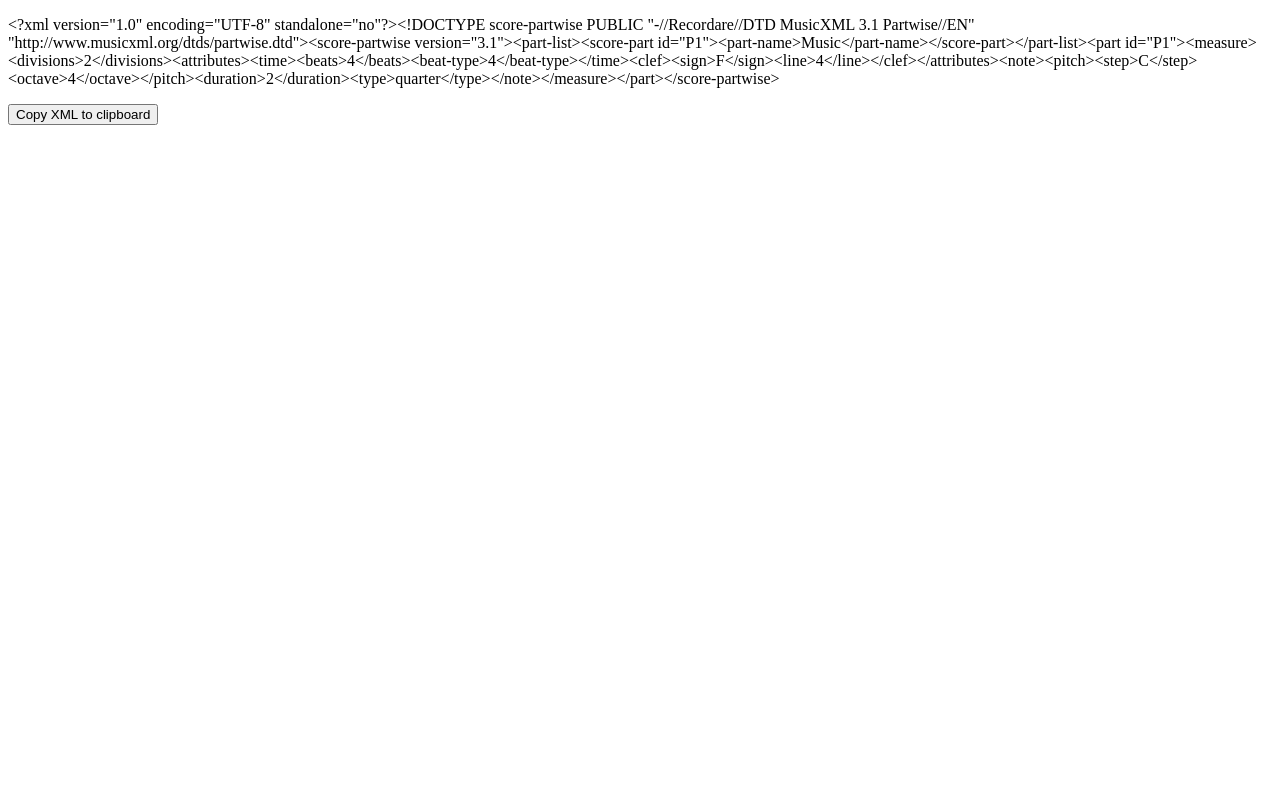
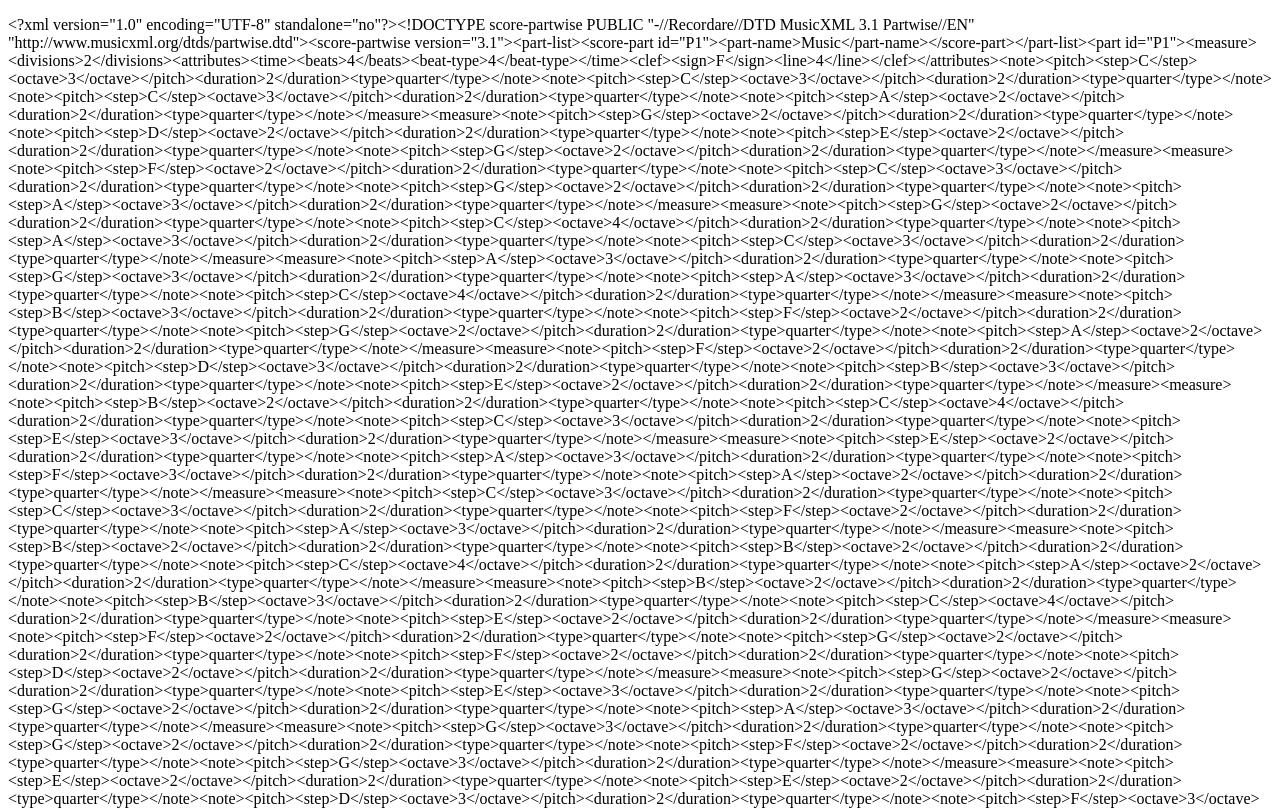
Before and after one commit to vincentwangg/MusicWorksheetGenerator, a plain HTML site: page index.html in a window 1280 px wide. Shown: the top 808 px of the page. Drawn offline with Linux system fonts and the light colour scheme.

Commit message:
Finish music generator

```diff
--- a/index.html
+++ b/index.html
@@ -8,6 +8,7 @@
 <div>
     <p id="output"></p>
 </div>
+<script src="opensheetmusicdisplay.min.js"></script>
 
 <script>
     let prettifyXml = function(sourceXml)
@@ -78,24 +79,38 @@
 </script>
 <button onclick="copyXML()">Copy XML to clipboard</button>
 <script>
+    let pianoNoteRange = ["A0", "B0", "C1", "D1", "E1", "F1", "G1", "A1", "B1", "C2", "D2", "E2", "F2", "G2", "A2", "B2", "C3", "D3", "E3", "F3", "G3", "A3", "B3", "C4", "D4", "E4", "F4", "G4", "A4", "B4", "C5", "D5", "E5", "F5", "G5", "A5", "B5", "C6", "D6", "E6", "F6", "G6", "A6", "B6", "C7", "D7", "E7", "F7", "G7", "A7", "B7", "C8"];
+
     let baseMusicXML = new DOMParser().parseFromString("<?xml version=\"1.0\" encoding=\"UTF-8\" standalone=\"no\"?><!DOCTYPE score-partwise PUBLIC \"-//Recordare//DTD MusicXML 3.1 Partwise//EN\" \"http://www.musicxml.org/dtds/partwise.dtd\"><score-partwise version=\"3.1\"><part-list><score-part id=\"P1\"><part-name>Music</part-name></score-part></part-list><part id=\"P1\"></part></score-partwise>", "application/xml");
 
-    let measure1 = baseMusicXML.createElement("measure");
-    baseMusicXML.getElementsByTagName("part")[0].appendChild(measure1);
-    let attributes = baseMusicXML.createElement("attributes");
-    attributes.appendChild(createTimeSignature());
-    attributes.appendChild(createClef("bass"));
-    let divisions = createElement("divisions");
-    divisions.innerHTML = "2";
-    measure1.appendChild(divisions);
-    measure1.appendChild(attributes);
-    measure1.appendChild(createNote("quarter", "C", 4));
+    for (let i = 0; i < 20; i++) {
+        let measure = createMeasure();
 
-    // document.getElementById("output").innerText = prettifyXml(new XMLSerializer().serializeToString(baseMusicXML));
+        if (i === 0) {
+            let divisions = createElement("divisions");
+            let attributes = baseMusicXML.createElement("attributes");
+            divisions.innerHTML = "2";
+            attributes.appendChild(createTimeSignature());
+            attributes.appendChild(createClef("bass"));
+            measure.appendChild(divisions);
+            measure.appendChild(attributes);
+        }
+        for (let j = 0; j < 4; j++) {
+            measure.appendChild(createRandomNoteWithinRangeInclusive("D2", "C4")); // easy mode bass clef
+            // measure.appendChild(createRandomNoteWithinRangeInclusive("B1", "F4")); // hard mode bass clef
+        }
+        baseMusicXML.getElementsByTagName("part")[0].appendChild(measure);
+    }
+
     document.getElementById("output").innerText = new XMLSerializer().serializeToString(baseMusicXML);
 
     function createElement(elementName) {
         return baseMusicXML.createElement(elementName);
+    }
+
+    function createMeasure() {
+        let measureElement = createElement("measure");
+        return measureElement;
     }
 
     function createClef(clefMode = "treble") {
@@ -149,6 +164,20 @@
         return note;
     }
 
+    function createRandomNoteWithinRangeInclusive(lowerLimit, higherLimit) {
+        let lowerIdx = pianoNoteRange.indexOf(lowerLimit);
+        let higherIdx = pianoNoteRange.indexOf(higherLimit);
+
+        let note = pianoNoteRange[getRandomIntInclusive(lowerIdx, higherIdx)];
+        return createNote("quarter", note.charAt(0), note.charAt(1));
+    }
+
+    function getRandomIntInclusive(min, max) {
+        min = Math.ceil(min);
+        max = Math.floor(max);
+        return Math.floor(Math.random() * (max - min + 1) + min); //The maximum is inclusive and the minimum is inclusive
+    }
+
     function copyXML() {
         copyTextToClipboard(new XMLSerializer().serializeToString(baseMusicXML));
     }
```
